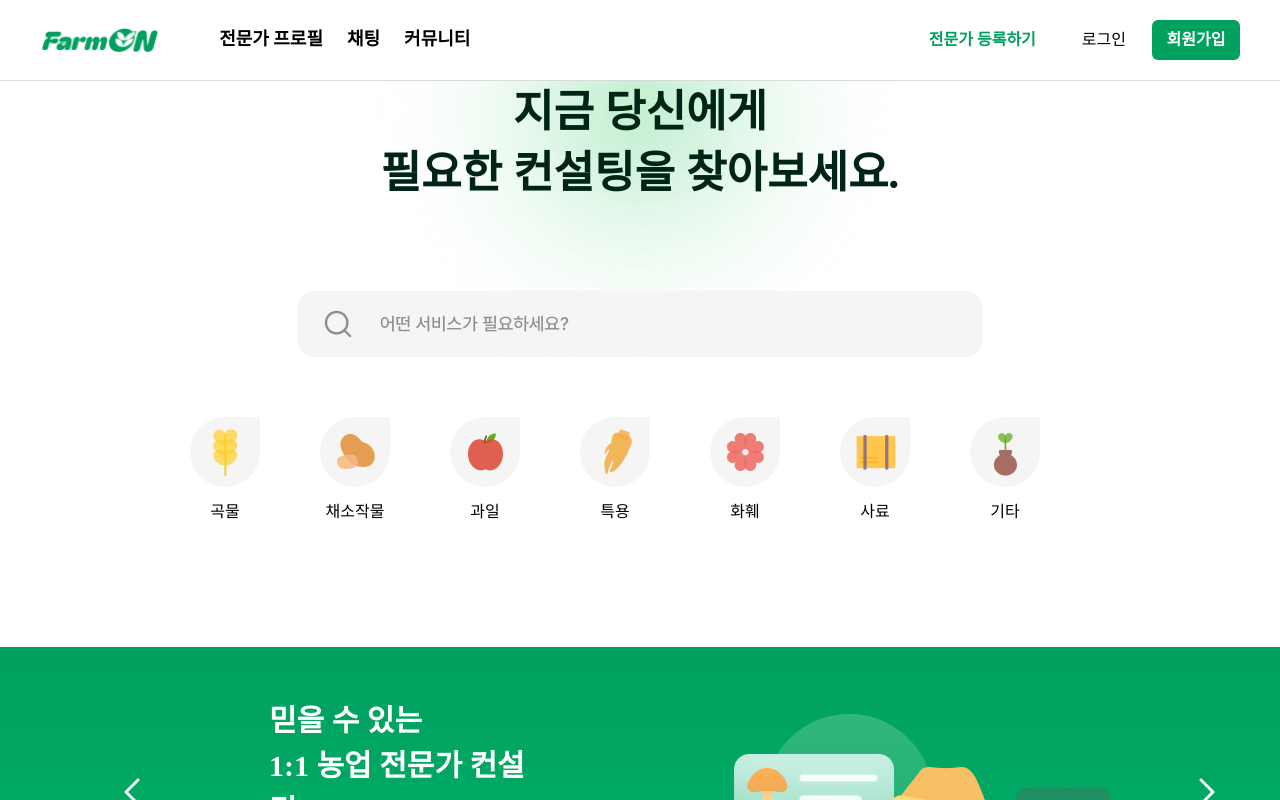
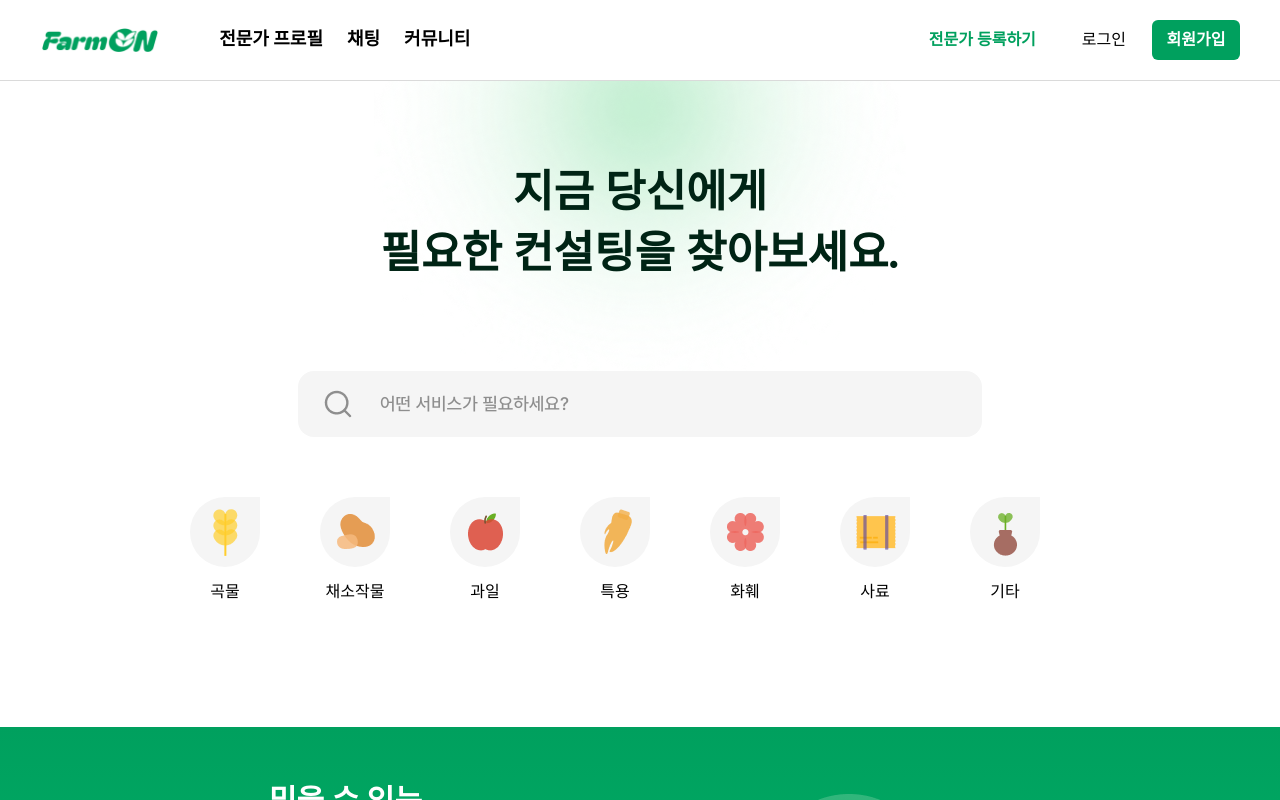
Before and after one commit to Farm-On/FE, a React (Vite) app: page / in a window 1280 px wide. Shown: the top 800 px of the page. Built offline with nearby package versions, Linux system fonts and the light colour scheme.

Commit message:
fix: 검색 페이지 UI, 오류 수정

```diff
--- a/src/styles/components/Search/Search.style.ts
+++ b/src/styles/components/Search/Search.style.ts
@@ -32,8 +32,7 @@ export const SearchSection = styled.div`
   position: relative;
   z-index: 1;
   justify-content: center;
-  padding-top: 80px;
-  margin-top: -160px;
+  margin-top: 80px;
   overflow: visible;
 `;
 
@@ -179,6 +178,7 @@ export const TagContainer = styled.div`
   display: flex;
   justify-content: center;
   align-items: center;
+  cursor: pointer;
 `;
 
 export const TagInner = styled.div`
@@ -225,6 +225,7 @@ export const HistoryLabel = styled.div`
   font-weight: 600;
   line-height: 24px;
   word-wrap: break-word;
+  cursor: pointer;
 `;
 
 export const HistoryIcon = styled.div`
```
